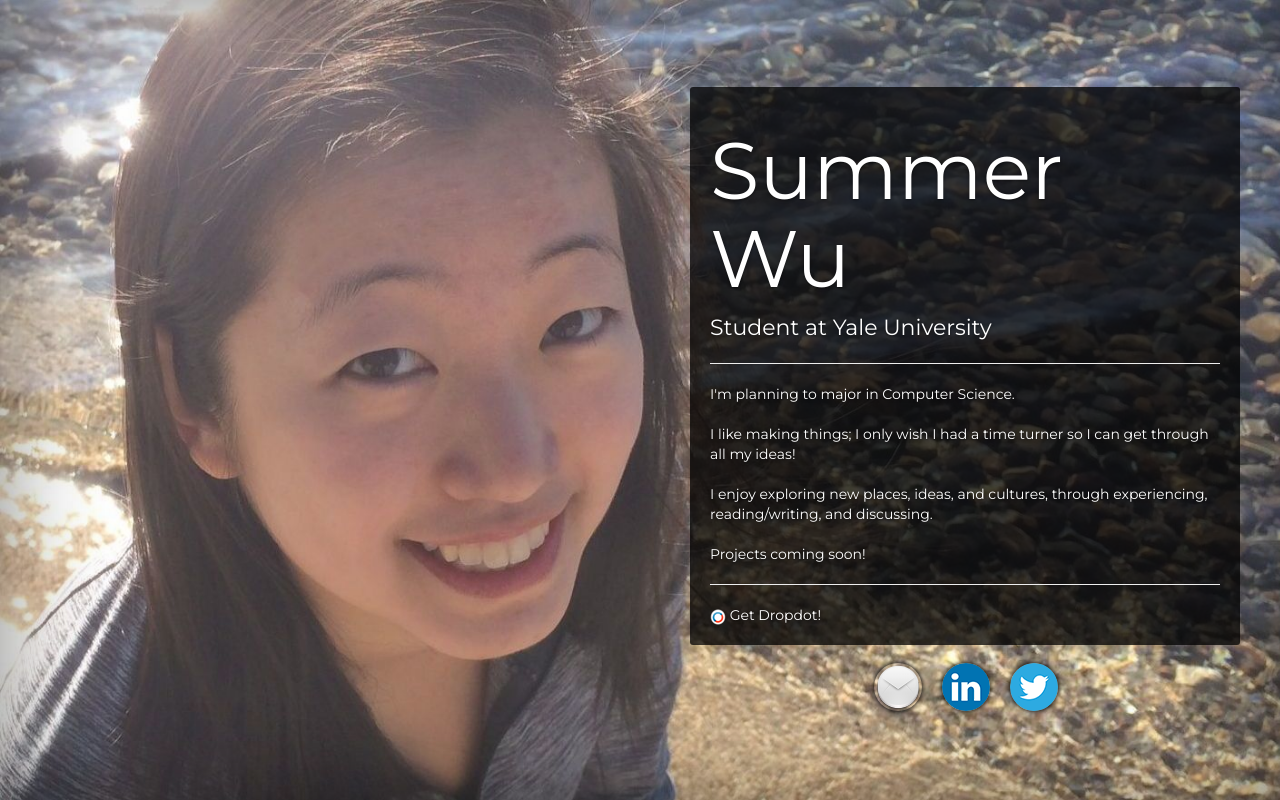
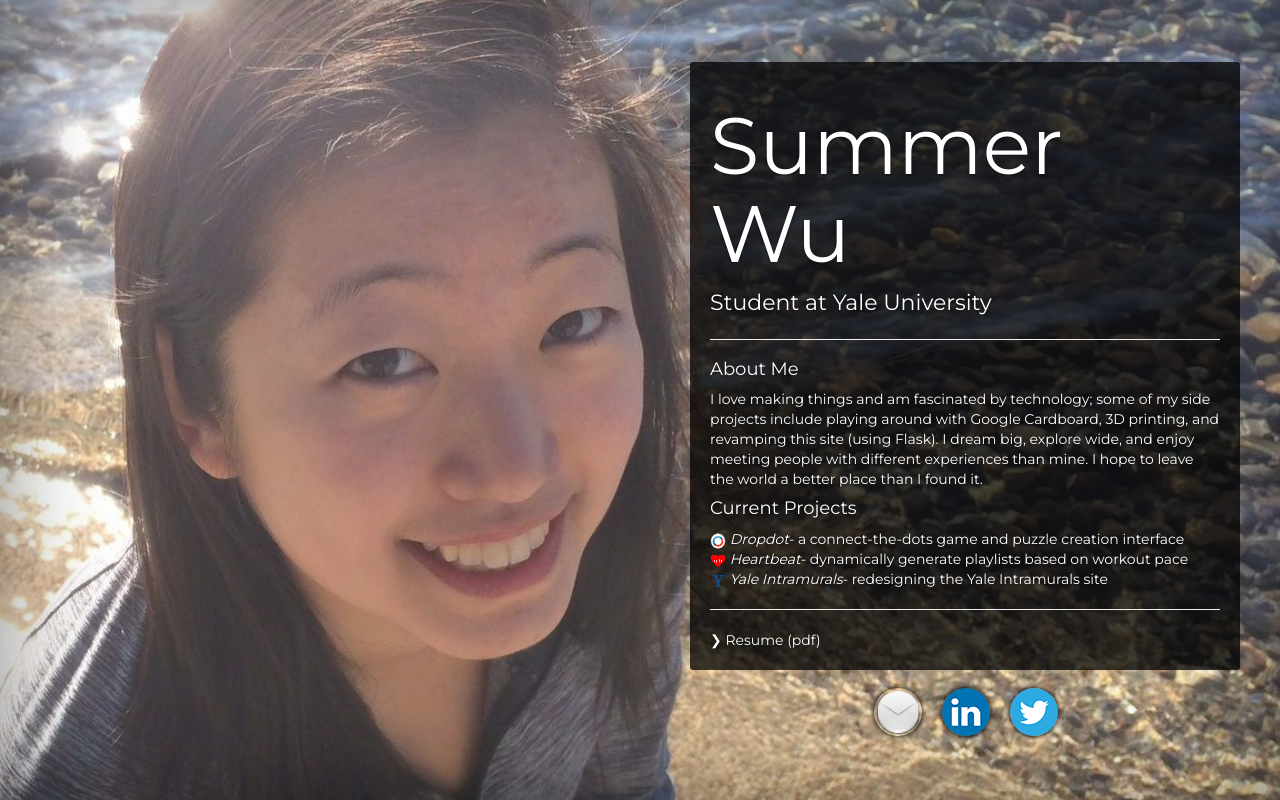
Before and after one commit to sw5813/sumwu, a Flask app: page / in a window 1280 px wide. Run offline with Flask 2, Linux system fonts and the light colour scheme; some libraries are stand-ins or nearby versions.

Commit message:
separate page to about me and current projects

```diff
--- a/static/css/cover.css
+++ b/static/css/cover.css
@@ -24,6 +24,11 @@ body {
   text-align: center;
   text-shadow: 0 1px 3px rgba(0,0,0,.5);
   box-shadow: inset 0 0 100px rgba(0,0,0,.5);
+}
+
+/* Project names */
+a.project {
+  font-style: italic;
 }
 
 /* Extra markup and styles for table-esque vertical and horizontal centering */
--- a/templates/index.html
+++ b/templates/index.html
@@ -43,13 +43,17 @@
             <h1 class="cover-heading">Summer Wu</h1>
             <p class="lead">Student at Yale University</p>
             <hr>
-            <p>I'm planning to major in Computer Science.
-              <br><br>I like making things; I only wish I had a time turner so I can get through all my ideas!
-              <br><br>I enjoy exploring new places, ideas, and cultures, through experiencing, reading/writing, and discussing.
+
+            <h4>About Me</h4>
+              <p>I love making things and am fascinated by technology; some of my side projects include playing around with Google Cardboard, 3D printing, and revamping this site (using Flask). I dream big, explore wide, and enjoy meeting people with different experiences than mine. I hope to leave the world a better place than I found it.</p>
+            <h4>Current Projects</h4>
+            <p><a href="https://play.google.com/store/apps/details?id=com.dropdot.dropdotpro" class="project"><img src="{{ url_for('static', filename='img/dropdot.ico') }}" /> Dropdot</a>- a connect-the-dots game and puzzle creation interface
+              <br><a href="https://github.com/sw5813/heartbeat" class="project"><img src="{{ url_for('static', filename='img/heartbeat.ico') }}" /> Heartbeat</a>- dynamically generate playlists based on workout pace
               <!-- <br><br>I dream of making the world a better place.-->
-              <br><br>Projects coming soon!</p>
+              <br><a href="http://www.sumwu.me/yaleims" class="project"><img src="{{ url_for('static', filename='yaleims/img/yalefavicon.ico') }}" /> Yale Intramurals</a>- redesigning the Yale Intramurals site</p>
+
       <hr>
-      <a href="https://play.google.com/store/apps/details?id=com.dropdot.dropdotpro"><img src="{{ url_for('static', filename='img/dropdot.ico') }}" /> Get Dropdot!</a>
+      <a href="{{ url_for('static', filename='summer_wu_resume.pdf') }}"> &#10095; Resume (pdf)</a>
           </div>
 
     <div class="social">
```
Also changed, not shown: static/img/heartbeat.ico (added), 1 other file.
